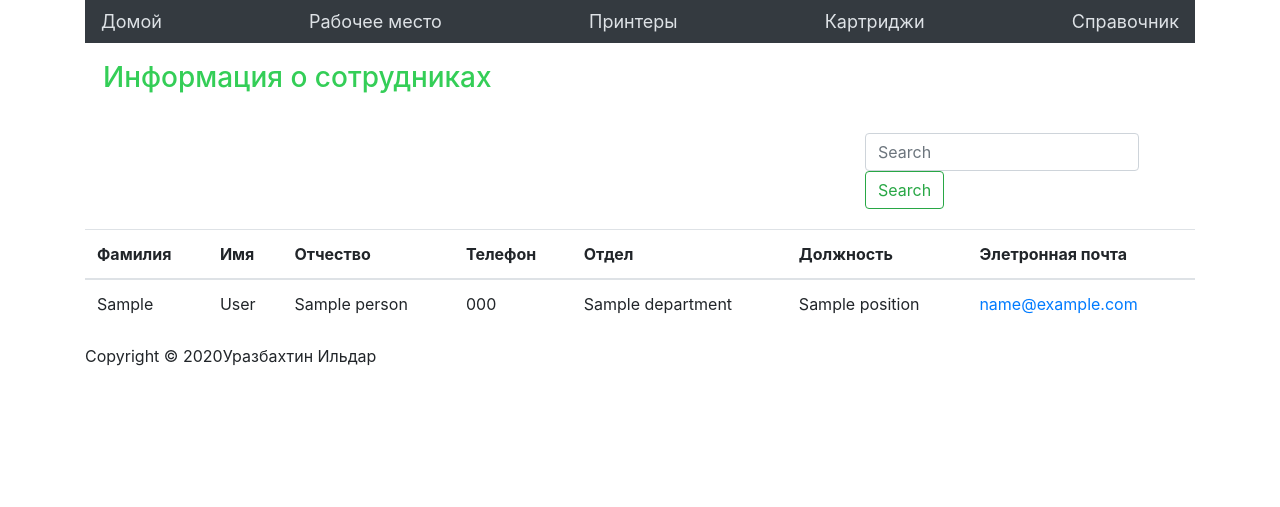
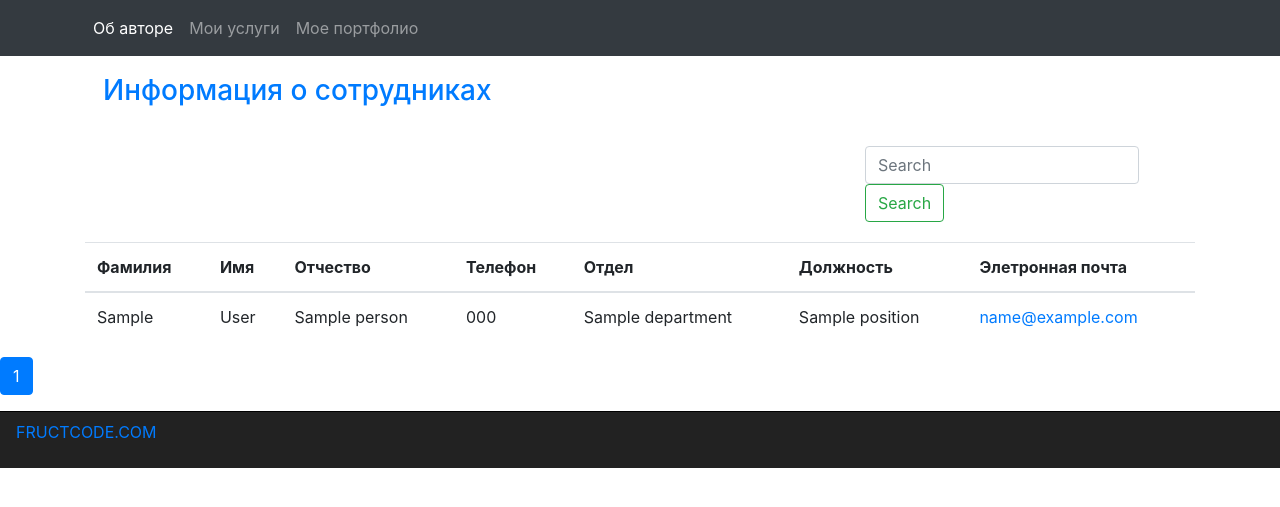
Before and after one commit to IldarProgrammist/InvPro_, a Django app: page /contacts/ in a window 1280 px wide. Shown: the top 507 px of the page. Run offline with Django 3.2, Linux system fonts and the light colour scheme; tables that the repository leaves empty hold one stand-in row (values such as "Sample post"); some libraries are stand-ins or nearby versions.

Commit message:
Добавление главного приложения. Добавление приложения локация

```diff
--- a/InvPro/urls.py
+++ b/InvPro/urls.py
@@ -2,6 +2,8 @@ from django.contrib import admin
 from django.urls import path, include
 
 urlpatterns = [
+    path('', include('homeapp.urls')),
     path('', include('person.urls')),
+    path('', include('eq.urls')),
     path('admin/', admin.site.urls),
 ]
--- /dev/null
+++ b/eq/urls.py
@@ -0,0 +1,7 @@
+from django.urls import path
+from eq.views import eqListView
+
+
+urlpatterns = [
+    path('eq/', eqListView, name='eq')
+]
--- /dev/null
+++ b/homeapp/urls.py
@@ -0,0 +1,7 @@
+from django.urls import path
+
+from homeapp.views import index
+
+urlpatterns = [
+    path('', index, name='home'),
+]
--- a/person/urls.py
+++ b/person/urls.py
@@ -1,7 +1,6 @@
 from django.urls import path
-from person.views import index, contactView
+from person.views import contactView
 
 urlpatterns = [
-    path('', index, name='home'),
     path('contacts/', contactView, name='contacts')
 ]
--- a/person/views.py
+++ b/person/views.py
@@ -1,18 +1,37 @@
+from django.core.paginator import Paginator
 from django.shortcuts import render
 from .models import *
 from django.db.models import Q
 
 
-def index(request):
-   return render(request, 'index.html')
-
-
 def contactView(request):
    searchQwery = request.GET.get('search','')
-
    if searchQwery:
       persons = Person.objects.filter(Q(firstName__icontains=searchQwery)|Q(lastName__icontains=searchQwery))
    else:
       persons = Person.objects.all().order_by('firstName')
 
-   return render(request, 'person/contct.html', {'persons': persons})
+   page_number = request.GET.get('page',1)
+   paginator = Paginator(persons,4)
+   page = paginator.get_page(page_number)
+
+   is_paginated = page.has_other_pages()
+
+   if page.has_previous():
+      prev_url = '?page{}'.format(page.previous_page_number())
+   else: prev_url = ''
+
+   if page.has_next():
+      next_url = '?page{}'.format(page.next_page_number())
+   else:
+      next_url = ''
+
+   context = {
+      'persons' : page,
+      'is_paginated':is_paginated,
+      'next_url' :next_url,
+      'prev_url': prev_url
+      }
+
+
+   return render(request, 'person/contct.html', context =context)
--- a/static/static_dev/css/style.css
+++ b/static/static_dev/css/style.css
@@ -1,16 +1,27 @@
-.link_header{
-    color: #dee2e6;
-    font-size: 18px;
-}
 
 .header_contct{
-    color: #34ce57;
+    color: #007bff;
     margin: 18px;
 
 }
 .search{
     margin: 20px;
 }
+
+/*Начало нового стиля*/
+
+footer nav {
+	color: #666;
+	background: #222;
+	padding: 17px 0 18px 0;
+	border-top: 1px solid #000;
+}
+
+/*Конец нового стиля*/
+
+
+
+
 footer{
 
 }
--- a/templates/footer.html
+++ b/templates/footer.html
@@ -2,21 +2,25 @@
 {% load static %}
 
 {% block footer %}
-    <div class="container">
-        <footer id="footer" class="footer"><!--Footer-->
-            <div class="footer-bottom">
-                <div class="container">
-                    <div class="row">
-                        <p class="pull-left">Copyright © 2020</p>
-                        <p class="pull-right">Уразбахтин Ильдар</p>
-                    </div>
-                </div>
-            </div>
-</footer><!--/Footer-->
+{#    <div class="container">#}
+{#        <footer id="footer" class="footer"><!--Footer-->#}
+{#            <div class="footer-bottom">#}
+{#                <div class="container">#}
+{#                    <div class="row">#}
+{#                        <p class="pull-left">Copyright © 2020</p>#}
+{#                        <p class="pull-right">Уразбахтин Ильдар</p>#}
+{#                    </div>#}
+{#                </div>#}
+{#            </div>#}
+{#</footer><!--/Footer-->#}
+{#    </div>#}
+
+  <footer>
+      <nav role="navigation" class="navbar navbar-fixed-bottom">
+            <p class="text-center"> <a href="https://fructcode.com">FRUCTCODE.COM</a> </p>
+      </nav>
+</footer>
 
 
 
-
-
-    </div>
 {% endblock %}
--- a/templates/header.html
+++ b/templates/header.html
@@ -2,15 +2,38 @@
 {% load static %}
 
 {% block header %}
+
+    <nav class="navbar navbar-expand-md navbar-dark bg-dark">
     <div class="container">
-       <header>
-            <nav class="navbar navbar-light bg-dark">
-                <a class="link_header" href="#">Домой</a>
-                <a class="link_header" href="#">Рабочее место</a>
-                <a class="link_header" href="#">Принтеры</a>
-                <a class="link_header" href="#">Картриджи</a>
-                 <a class="link_header" href="#">Справочник</a>
-            </nav>
-       </header>
+        <button class="navbar-toggler" type="button" data-toggle="collapse" data-target="#navbarSupportedContent" aria-controls="navbarSupportedContent" aria-expanded="false" aria-label="Toggle navigation">
+            <span class="navbar-toggler-icon"></span>
+        </button>
+        <div class="collapse navbar-collapse" id="navbarSupportedContent">
+            <ul class="navbar-nav mr-auto">
+              <li class="nav-item active">
+                <a class="nav-link" href="#">Об авторе</a>
+              </li>
+              <li class="nav-item">
+                <a class="nav-link" href="#">Мои услуги</a>
+              </li>
+              <li class="nav-item">
+                <a class="nav-link" href="#">Мое портфолио</a>
+              </li>
+            </ul>
+        </div>
+        <div class="navbar-text">
+            <ul class="nav mom-social-icons">
+                <li class="twitter"><a target="_blank" href="#"><i class="fab fa-twitter"></i></a></li>
+                <li class="facebook"><a target="_blank" href="#"><i class="fab fa-facebook-f"></i></a></li>
+                <li class="gplus"><a target="_blank" href="#"><i class="fab fa-google-plus-g"></i></a></li>
+                <li class="youtube"><a target="_blank" href="#"><i class="fab fa-youtube"></i></a></li>
+                <li class="instagram"><a target="_blank" href="#"><i class="fab fa-instagram"></i></a></li>
+                <li class="pinterest"><a target="_blank" href="#"><i class="fab fa-pinterest-p"></i></a></li>
+                <li class="skype"><a target="_blank" href="#"><i class="fab fa-skype"></i></a></li>
+                <li class="vk"><a target="_blank" rel="fa-icon-vk" href="#"><i class="fab fa-vk"></i></a></li>
+             </ul>
+        </div>
     </div>
+</nav>
+
 {% endblock header %}
--- a/templates/person/contct.html
+++ b/templates/person/contct.html
@@ -56,7 +56,7 @@
                     </tr>
                   </thead>
 
-                    {% for person in persons %}
+                    {% for person in persons.object_list %}
                       <tbody>
                         <tr>
                             <td> {{ person.firstName }}</td>
@@ -76,11 +76,34 @@
       </div>
     </div>
     </div>
+
+        <nav aria-label="...">
+              <ul class="pagination">
+                  {% for n in persons.paginator.page_range %}
+
+                      {% if persons.number == n  %}
+                            <li class="page-item active">
+                                <a class="page-link" href="?page={{ n }}">{{ n }} <span class="sr-only">(current)</span></a>
+                            </li>
+
+                      {% elif n >  persons.number|add:-3 and n < persons.number|add:3  %}
+                             <li class="page-item">
+                                 <a class="page-link" href="?page={{ n }}">{{ n }}</a>
+                             </li>
+
+                      {% endif %}
+                  {% endfor %}
+
+
+              </ul>
+
+        </nav>
+
     {% endblock %}
+
 
         {% block footer %}
             {% include 'footer.html' %}
         {% endblock %}
 
-
 </div>
```
Also changed, not shown: eq/models.py (+4 -4 lines), eq/views.py (+11 -1 lines), templates/eq/eq.html (added, +20 -0 lines), templates/homeapp/index.html (renamed from templates/index.html).
